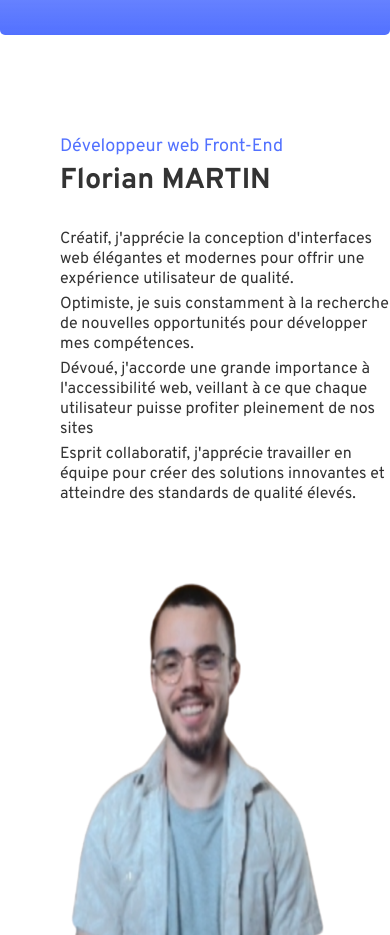
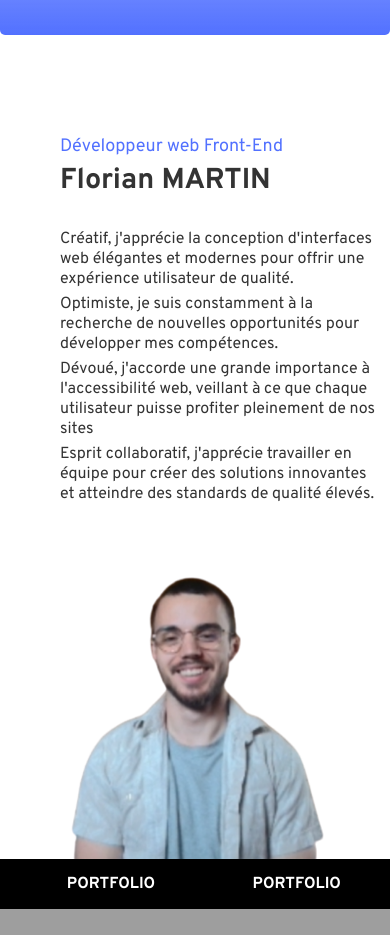
Before and after one commit to FlorianMartinCode/PortfolioV4, a React (Create React App) app: page / in a window 390 px wide. Shown: the part 2180-3115 px from the top of the page. Built offline with nearby package versions, Linux system fonts and the light colour scheme; grey boxes are pictures that could not be loaded.

Commit message:
modif img me about

```diff
--- a/src/pages/home/home.scss
+++ b/src/pages/home/home.scss
@@ -185,8 +185,8 @@ main {
         }
 
         img {
-            width: 40%;
-            height: 400px;
+            width: 300px;
+            height: 300px;
         }
     }
 
@@ -255,7 +255,7 @@ main {
 
             .about-me {
                 width: 100%;
-                padding: 0 0 50px 60px;
+                padding: 0 10px 50px 60px;
 
                 span {
                     font-size: 18px;
@@ -267,7 +267,6 @@ main {
             }
 
              img {
-                width: 300px;
                 margin: 0 auto;
             }
         }
```
